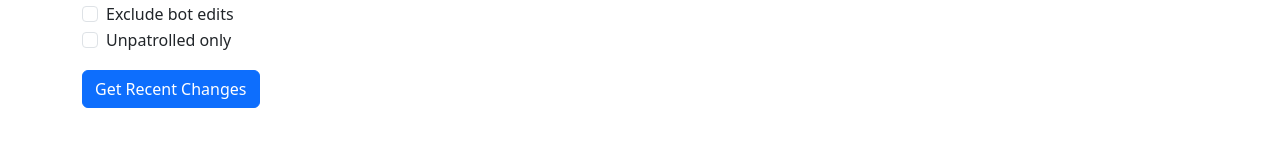
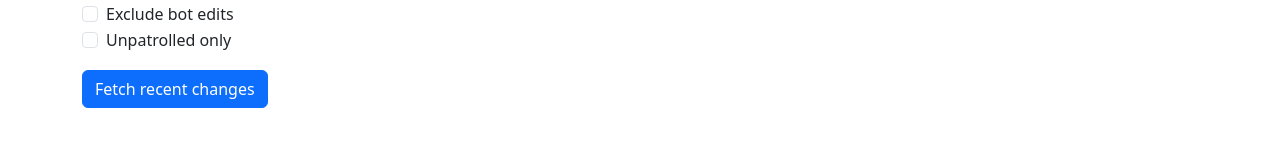
Before and after one commit to dpriskorn/sparql-rc2, a React (Vite) app: page / in a window 1280 px wide. Shown: the part 472-618 px from the top of the page. Built offline with nearby package versions, Linux system fonts and the light colour scheme.

Commit message:
fix: Fix button label

```diff
--- a/src/components/QueryInputForm.tsx
+++ b/src/components/QueryInputForm.tsx
@@ -143,7 +143,7 @@ export default function QueryInputForm({
       </div>
 
       <button type="submit" className="btn btn-primary" disabled={loading}>
-        {loading ? "Loading..." : "Get Recent Changes"}
+        {loading ? "Loading..." : "Fetch recent changes"}
       </button>
     </form>
   );
```
